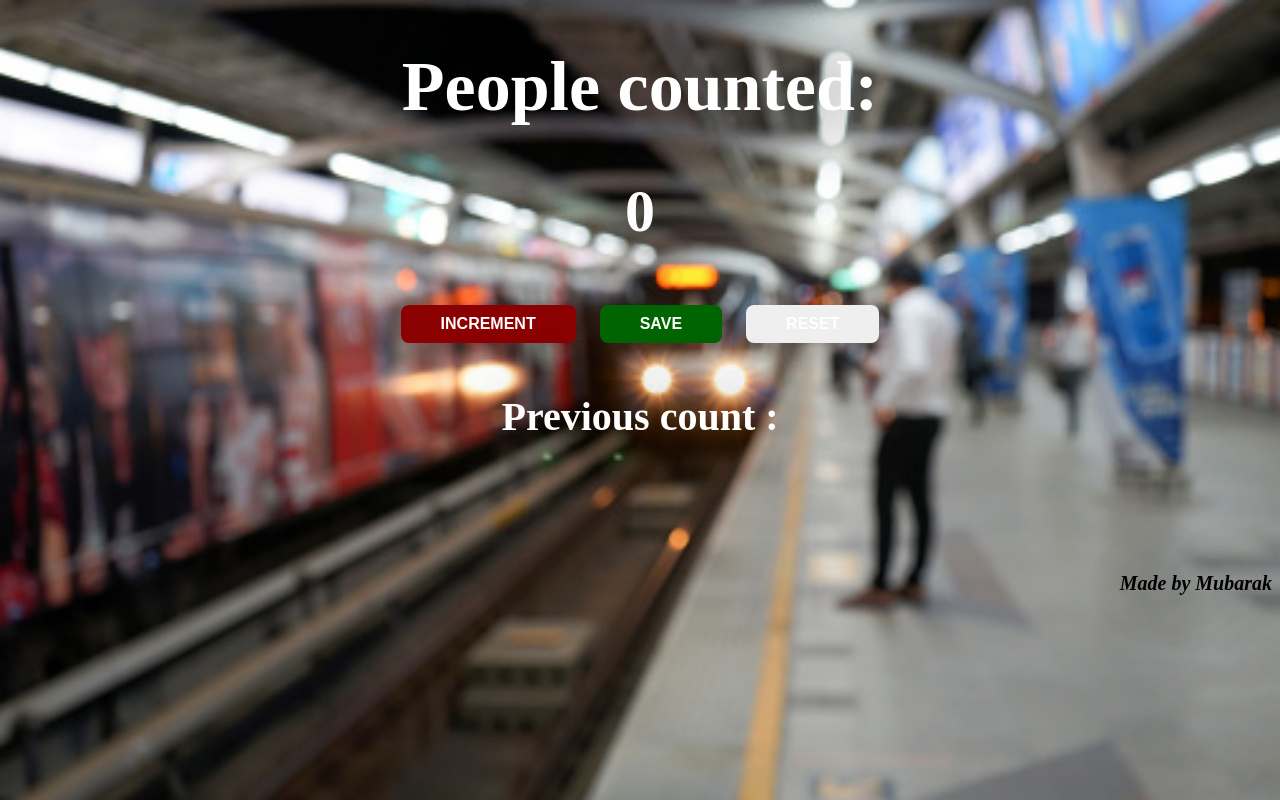
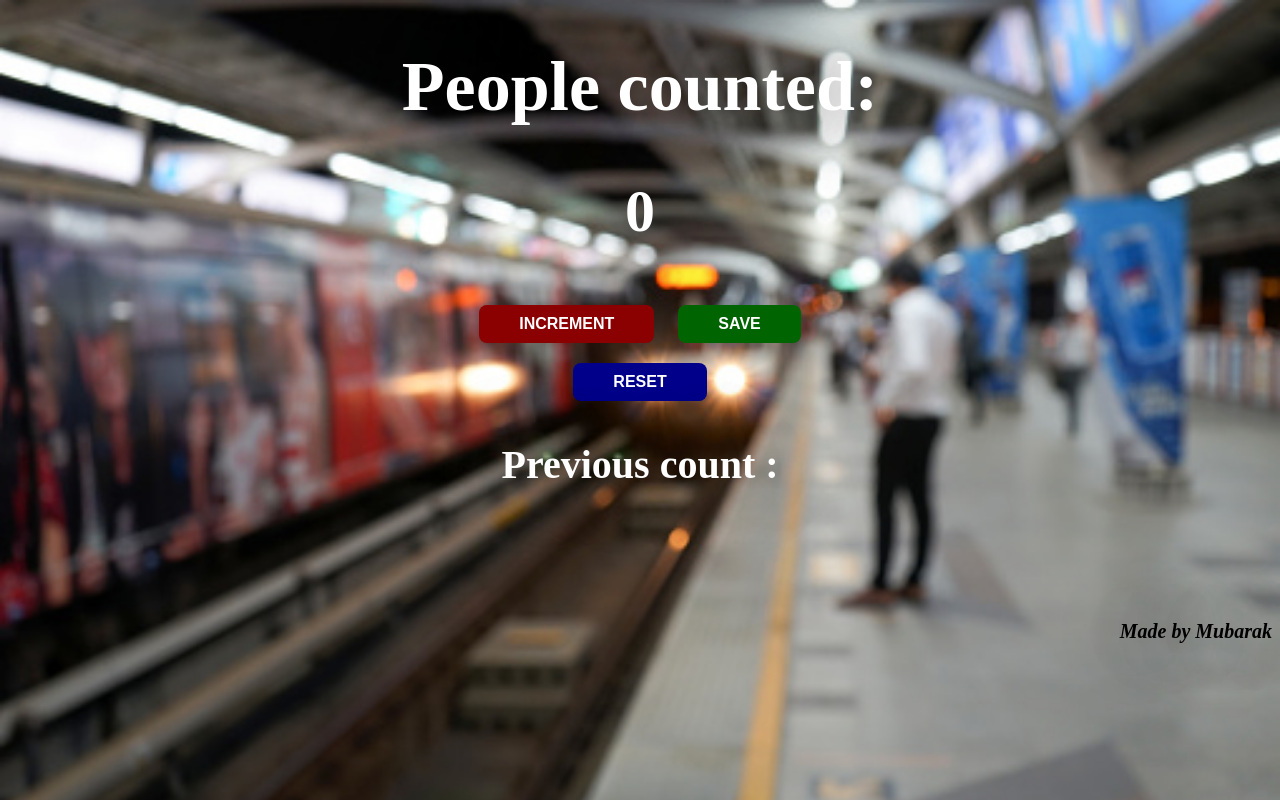
Before and after one commit to mubex-dot/mysite, a plain HTML site: page people counter/index.html in a window 1280 px wide. Drawn offline with Linux system fonts and the light colour scheme.

Commit message:
Update styles.css

```diff
--- a/people counter/styles.css
+++ b/people counter/styles.css
@@ -40,9 +40,16 @@ p {
 }
 #increment-btn {
     background: darkred;
+
 }
 #save-btn {
     background: darkgreen;
+}
+#reset-btn {
+    background: darkblue;
+    display: flex;
+    margin-left: auto;
+    margin-right: auto;
 }
 #increment-btn:hover {
     border: 1px solid tomato;
@@ -50,6 +57,9 @@ p {
 #save-btn:hover {
     border: 1px solid green;
 }
+#reset-btn:hover {
+    border: 1px solid lightskyblue;
+}
 #credit {
     color: black;
     font-size: 20px;
```
